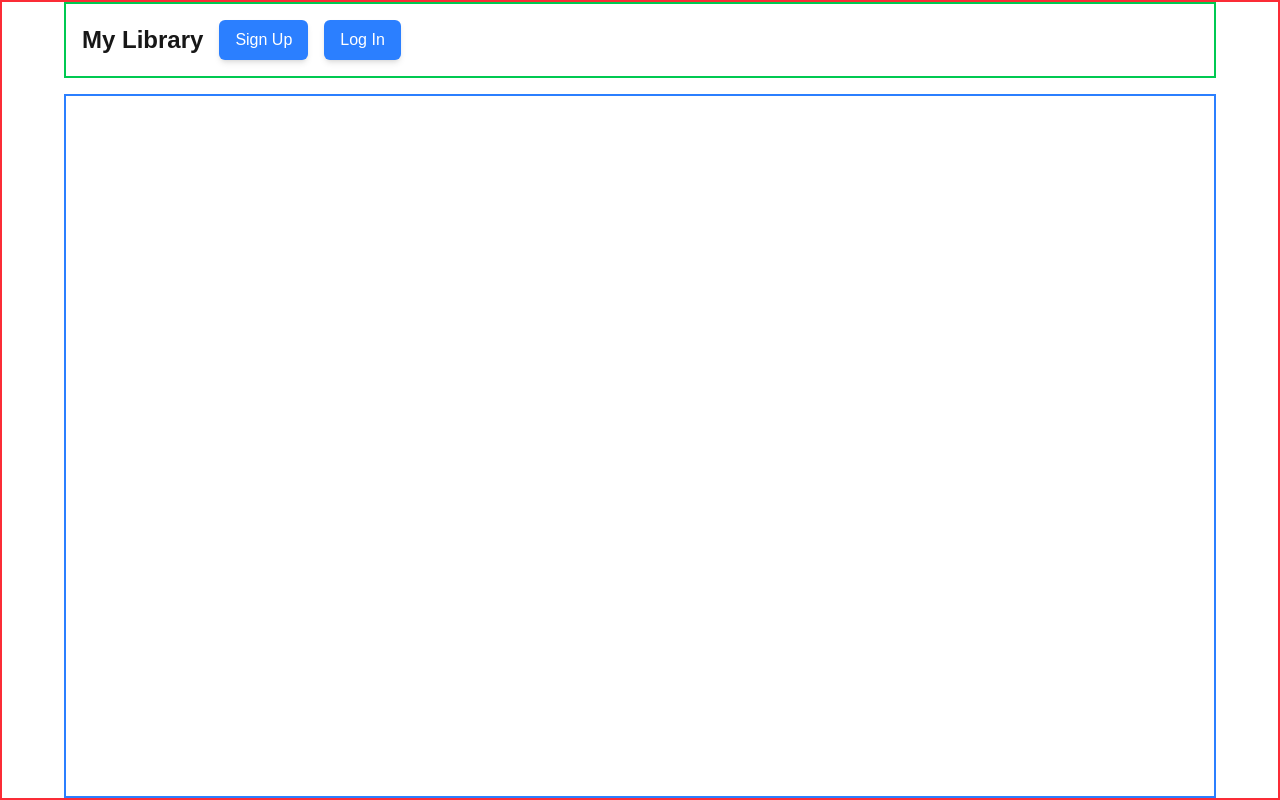
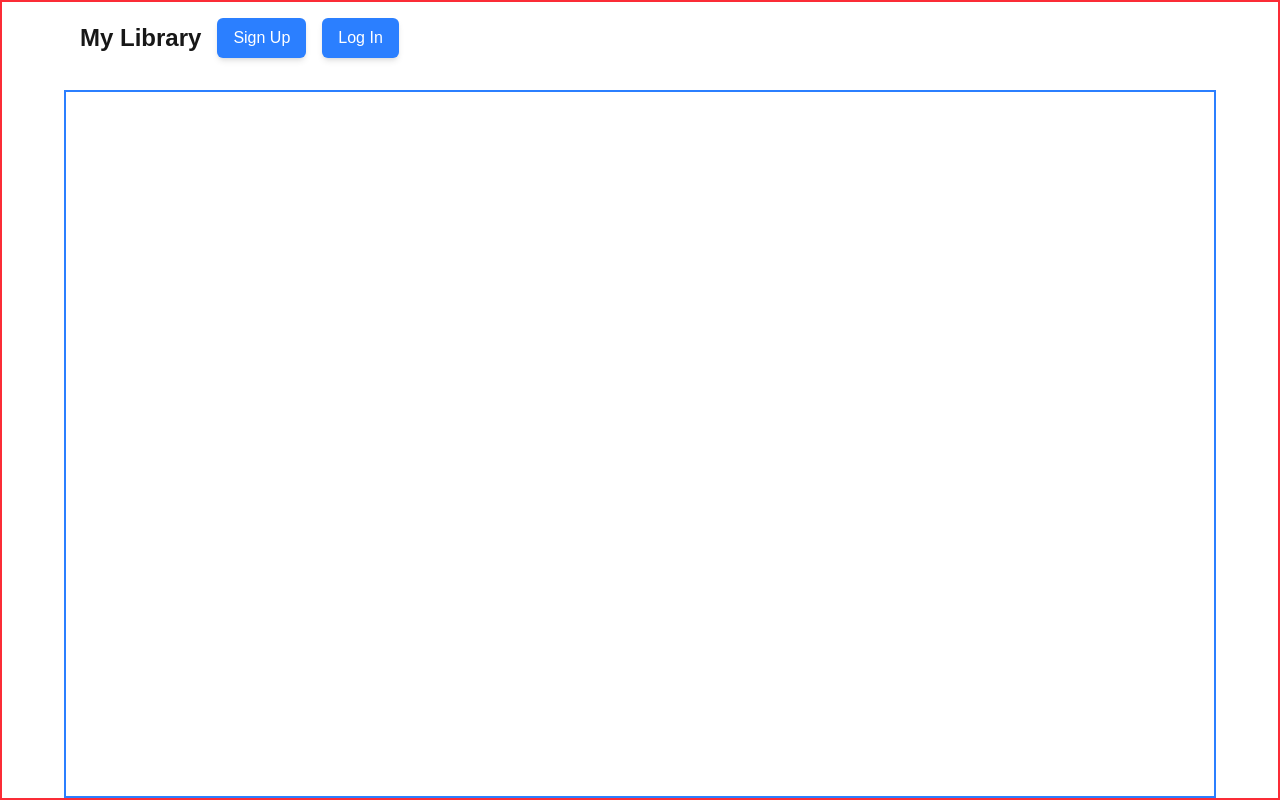
Before and after one commit to andrebarros7201/my-library, a Next.js app: page / in a window 1280 px wide. Built offline with nearby package versions, Linux system fonts and the light colour scheme.

Commit message:
Simplify Header component styles by removing border.
Removed unnecessary green border styles from the Header component to streamline the design. This change improves visual consistency and reduces redundant styling.

```diff
--- a/app/components/Header.tsx
+++ b/app/components/Header.tsx
@@ -4,9 +4,7 @@ const Header = () => {
   return (
     <header className={"w-full flex justify-center items-center"}>
       <div
-        className={
-          "w-full max-w-6xl p-4 border-2 border-green-500 flex justify-start items-center gap-4"
-        }
+        className={"w-full max-w-6xl p-4 flex justify-start items-center gap-4"}
       >
         <h3 className={"font-bold text-2xl"}>My Library</h3>
         <HeaderItem label={"Sign Up"} href={"/signup"} />
```
